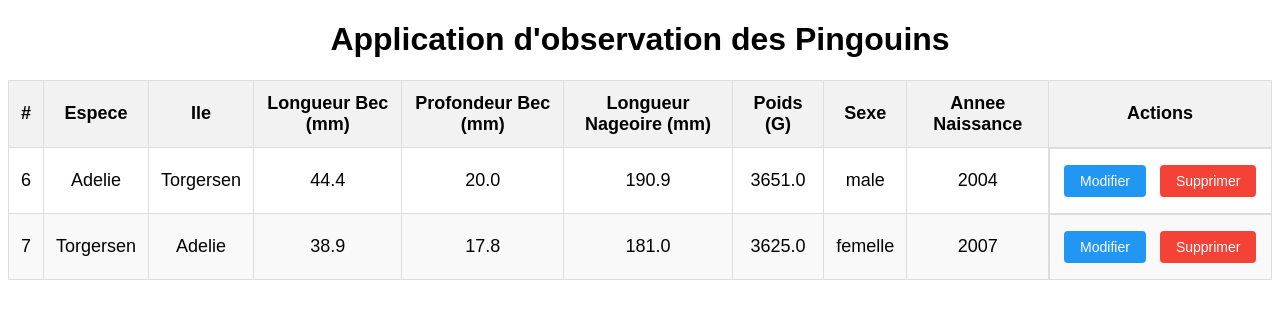
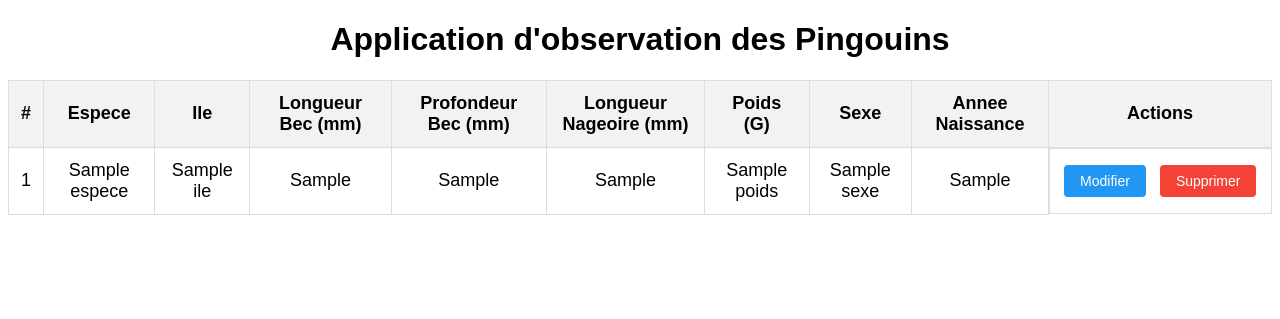
Before and after one commit to WilliamTourte/Pingouins, a Flask app: template templates/accueil.html in a window 1280 px wide. Shown: the top 319 px of the page. Run offline with Flask 3, Linux system fonts and the light colour scheme; the template is opened without the code that fills it: most values are stand-ins (such as "Sample title", 1, 10 or a date in 2020).

Commit message:
Les pingouins se chargent

```diff
--- a/app.py
+++ b/app.py
@@ -1,11 +1,15 @@
-from flask import Flask
+from flask import Flask, render_template
+from dal.dalImpl import get_all_pingouins, get_pingouin, delete_pingouin, update_pingouin
 
 app = Flask(__name__)
 
 
 @app.route('/')
-def hello_world():  # put application's code here
-    return 'Hello World!'
+def index():
+    print("Index Page")
+    pingouins = get_all_pingouins()
+    print(pingouins)
+    return render_template('accueil.html', pingouins=pingouins)
 
 
 if __name__ == '__main__':
--- a/dal/dalImpl.py
+++ b/dal/dalImpl.py
@@ -14,6 +14,7 @@ def __repr__(self):
 #Créez une méthode get_all_pingouins()
 # #Elle doit renvoyer une liste de pingouins en utilisant la classe Pingouin précédemment créée
 def get_all_pingouins():
+     print("Get All Pingouins !")
      liste=[]
      with pymssql.connect(SERVER, USER, PWD, BDD) as conn:
         with conn.cursor(as_dict=True) as cursor:
@@ -98,9 +99,6 @@ def  get_pingouin(id):
             pingouin=Pingouin(attributs_liste)
             return pingouin
 
-p=Pingouin(1,"Essai","Nullepart",4,5,6,7,"Mec",1987)
-
-print(get_pingouin(2))
 
 '''Liste=get_all_pingouins()
 for pingouin in Liste:
--- a/templates/accueil.html
+++ b/templates/accueil.html
@@ -24,37 +24,23 @@
             </tr>
         </thead>
         <tbody>
+            {% for pingouin in pingouins %}
             <tr>
-                <td>6</td>
-                <td>Adelie</td>
-                <td>Torgersen</td>
-                <td>44.4</td>
-                <td>20.0</td>
-                <td>190.9</td>
-                <td>3651.0</td>
-                <td>male</td>
-                <td>2004</td>
+                <td>{{ pingouin._id }}</td>
+                <td>{{ pingouin._espece }}</td>
+                <td>{{ pingouin._ile }}</td>
+                <td>{{ pingouin._bec_longueur }}</td>
+                <td>{{ pingouin._bec_profondeur }}</td>
+                <td>{{ pingouin._nageoire_longueur }}</td>
+                <td>{{ pingouin._poids }}</td>
+                <td>{{ pingouin._sexe }}</td>
+                <td>{{ pingouin._annee_naissance }}</td>
                 <td class="action-buttons">
                     <button class="modify">Modifier</button>
                     <button class="delete">Supprimer</button>
                 </td>
             </tr>
-            <tr>
-                <td>7</td>
-                <td>Torgersen</td>
-                <td>Adelie</td>
-                <td>38.9</td>
-                <td>17.8</td>
-                <td>181.0</td>
-                <td>3625.0</td>
-                <td>femelle</td>
-                <td>2007</td>
-                <td class="action-buttons">
-                    <button class="modify">Modifier</button>
-                    <button class="delete">Supprimer</button>
-                </td>
-            </tr>
-            <!-- Ajoutez d'autres lignes ici -->
+            {% endfor %}
         </tbody>
     </table>
 </body>
```
